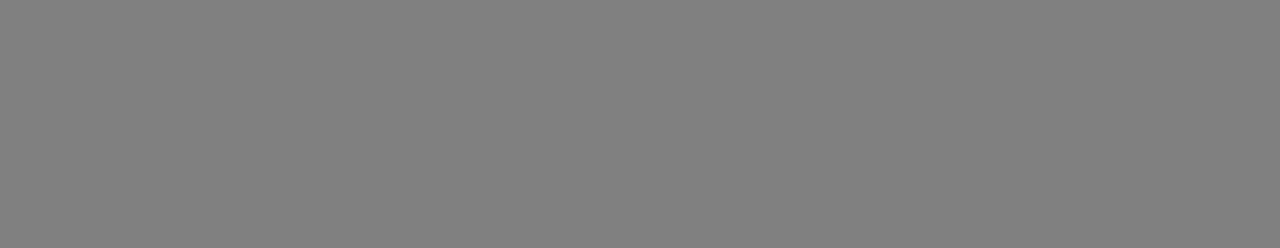
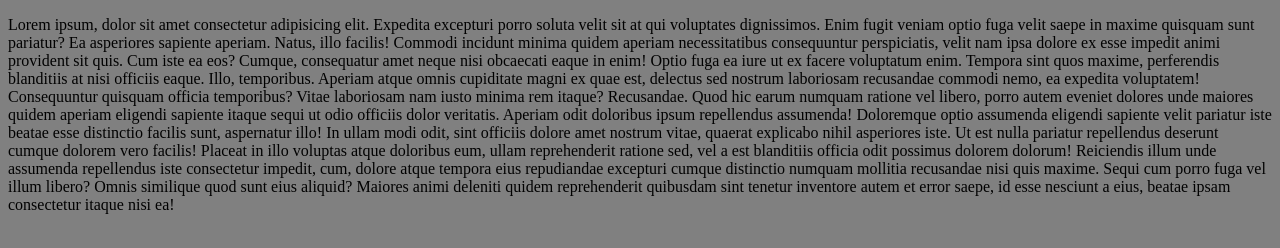
Before and after one commit to ailu-torreval/KEA-2, a plain HTML site: page index.html in a window 1280 px wide. Drawn offline with Linux system fonts and the light colour scheme.

Commit message:
lorem ipsum

```diff
--- a/index.html
+++ b/index.html
@@ -5,6 +5,15 @@
     <title>About Me - Ailin Torre Val's Portfolio</title>
     <link rel="stylesheet" href="style.css">
 </head>
+<p>Lorem ipsum, dolor sit amet consectetur adipisicing elit. Expedita excepturi porro soluta velit sit at qui voluptates dignissimos. Enim fugit veniam optio fuga velit saepe in maxime quisquam sunt pariatur?
+Ea asperiores sapiente aperiam. Natus, illo facilis! Commodi incidunt minima quidem aperiam necessitatibus consequuntur perspiciatis, velit nam ipsa dolore ex esse impedit animi provident sit quis. Cum iste ea eos?
+Cumque, consequatur amet neque nisi obcaecati eaque in enim! Optio fuga ea iure ut ex facere voluptatum enim. Tempora sint quos maxime, perferendis blanditiis at nisi officiis eaque. Illo, temporibus.
+Aperiam atque omnis cupiditate magni ex quae est, delectus sed nostrum laboriosam recusandae commodi nemo, ea expedita voluptatem! Consequuntur quisquam officia temporibus? Vitae laboriosam nam iusto minima rem itaque? Recusandae.
+Quod hic earum numquam ratione vel libero, porro autem eveniet dolores unde maiores quidem aperiam eligendi sapiente itaque sequi ut odio officiis dolor veritatis. Aperiam odit doloribus ipsum repellendus assumenda!
+Doloremque optio assumenda eligendi sapiente velit pariatur iste beatae esse distinctio facilis sunt, aspernatur illo! In ullam modi odit, sint officiis dolore amet nostrum vitae, quaerat explicabo nihil asperiores iste.
+Ut est nulla pariatur repellendus deserunt cumque dolorem vero facilis! Placeat in illo voluptas atque doloribus eum, ullam reprehenderit ratione sed, vel a est blanditiis officia odit possimus dolorem dolorum!
+Reiciendis illum unde assumenda repellendus iste consectetur impedit, cum, dolore atque tempora eius repudiandae excepturi cumque distinctio numquam mollitia recusandae nisi quis maxime. Sequi cum porro fuga vel illum libero?
+Omnis similique quod sunt eius aliquid? Maiores animi deleniti quidem reprehenderit quibusdam sint tenetur inventore autem et error saepe, id esse nesciunt a eius, beatae ipsam consectetur itaque nisi ea!</p>
 <body>
     <script src="script.js"></script>
 </body>
```
